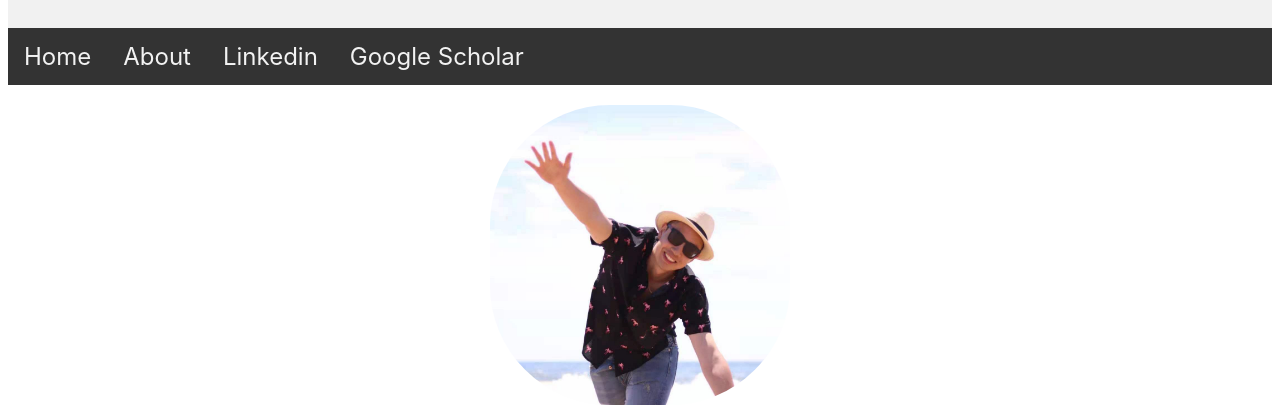
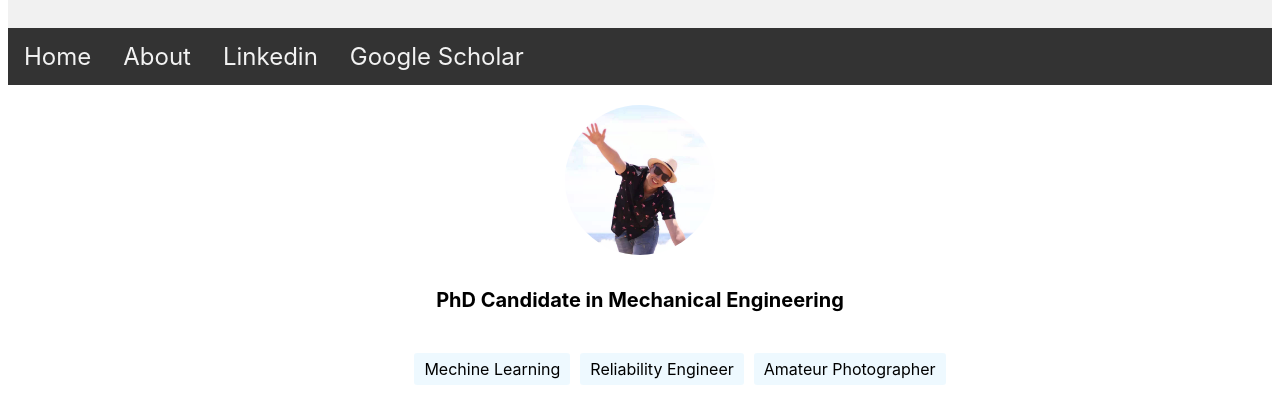
Before and after one commit to wenzheli49/personalWebsite, a website: page index.html in a window 1280 px wide. Shown: the part 249-659 px from the top of the page. Drawn offline with nearby package versions, Linux system fonts and the light colour scheme.

Commit message:
Update App.css

```diff
--- a/css/App.css
+++ b/css/App.css
@@ -122,6 +122,12 @@
     width:100%;
 		float:none;
   }
+  .wrap .brief img {
+    width: 150px;
+    height: 150px;
+    border-radius: 120px;
+    margin-top: 20px;
+  }
 }
 
 .wrap .brief ul {
```
